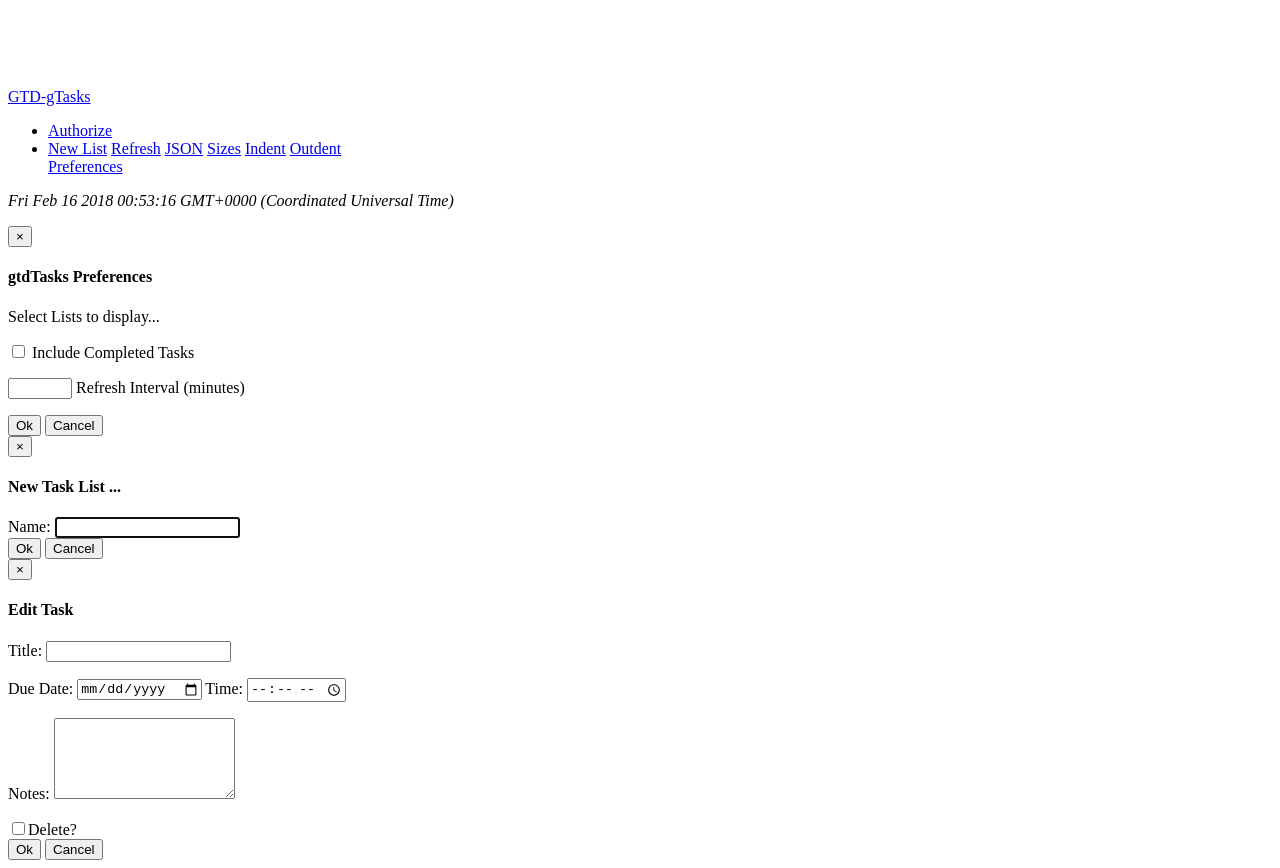
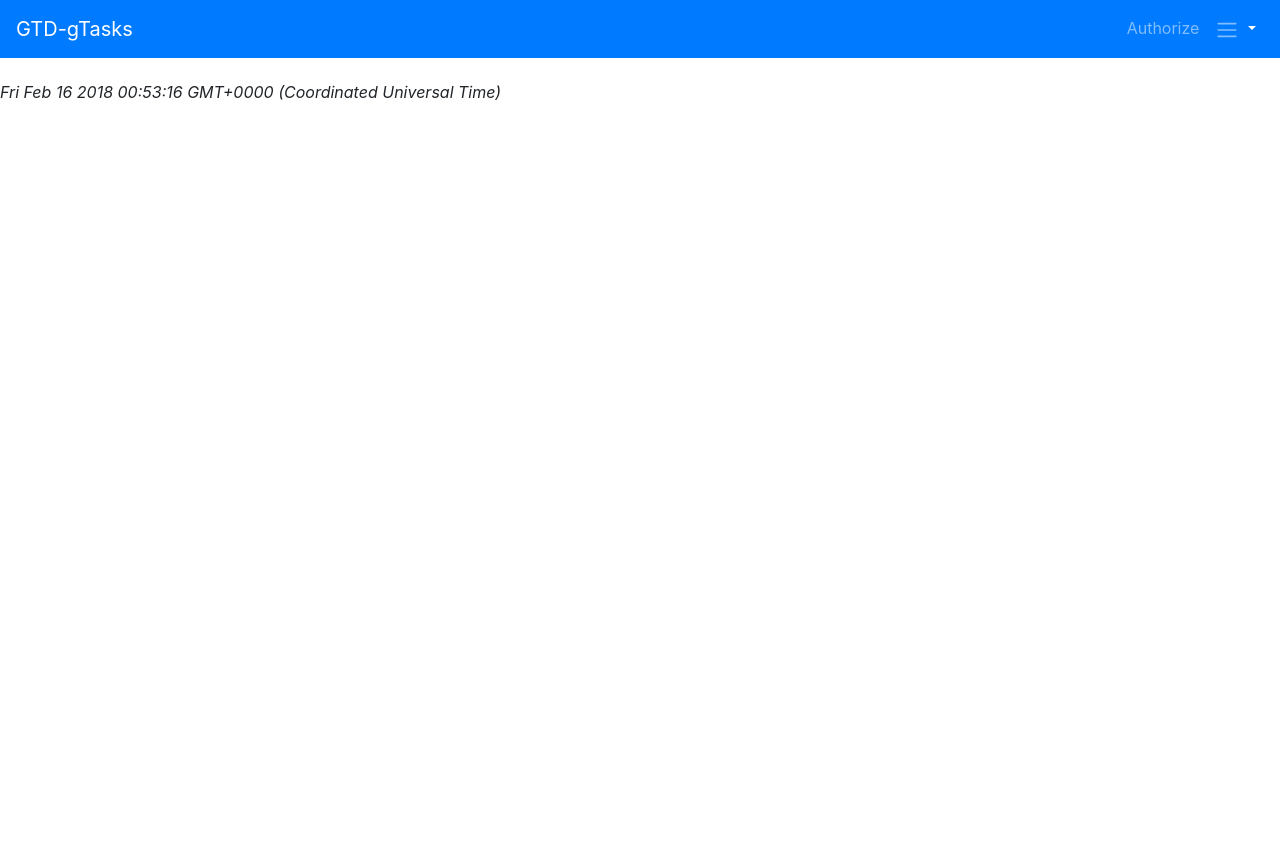
Before and after one commit to mark-nicholson/gtdTasks, a plain HTML site: page index.html in a window 1280 px wide. After the commit the page ends 800 px from the top, so only its background shows below. Drawn offline with nearby package versions, Linux system fonts and the light colour scheme; the site is published under a folder, as on GitHub Pages, so addresses that start at the root find nothing.

Commit message:
Minor correction to get pathing working for custom bootstrap.
Signed-off-by: Mark Nicholson <nicholson.mark@gmail.com>

```diff
--- a/index.html
+++ b/index.html
@@ -13,7 +13,7 @@
 	href="https://maxcdn.bootstrapcdn.com/bootstrap/4.0.0/css/bootstrap.min.css"
 	integrity="sha384-Gn5384xqQ1aoWXA+058RXPxPg6fy4IWvTNh0E263XmFcJlSAwiGgFAW/dAiS6JXm"
 	crossorigin="anonymous"> -->
-  <link rel="stylesheet" href="/nih/bootstrap/4.0.0/bootstrap.min.css">
+  <link rel="stylesheet" href="nih/bootstrap/4.0.0/bootstrap.min.css">
 
   <!-- Font-Awesome CSS -->
   <link href="https://maxcdn.bootstrapcdn.com/font-awesome/4.7.0/css/font-awesome.min.css"
```
